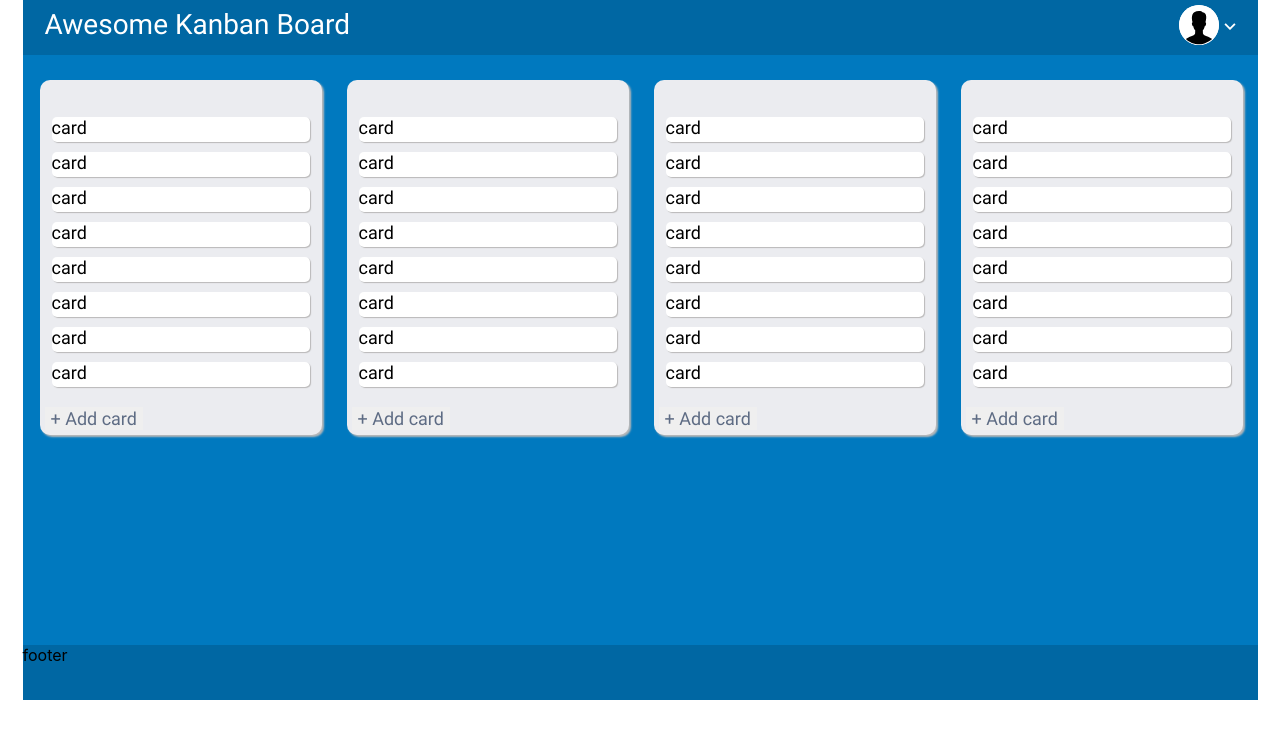
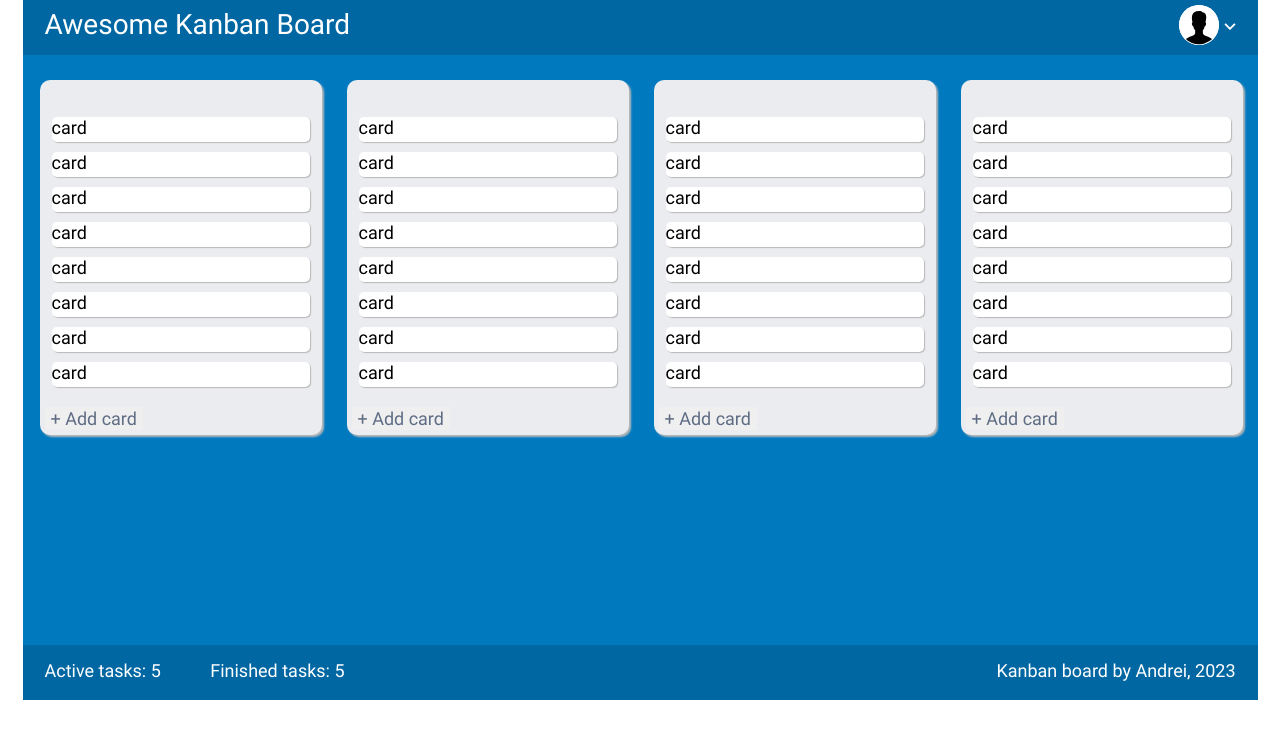
Before and after one commit to SlavikLiabin/kanban-board-final, a React (Create React App) app: page / in a window 1280 px wide. Shown: the top 738 px of the page. Built offline with nearby package versions, Linux system fonts and the light colour scheme.

Commit message:
initial commit

```diff
--- a/src/Components/Footer/footer.module.css
+++ b/src/Components/Footer/footer.module.css
@@ -1,3 +1,8 @@
+@font-face {
+    src: url('../../Components/Shared/Font/Roboto-Regular.ttf');
+    font-family: 'Roboto';
+}
+
 .footer {
     position:absolute;
     top: 645px;
@@ -5,3 +10,19 @@
     height: 55px;
     background-color: #0067A3;
 }
+
+.areaInfo {
+    display: flex;
+    justify-content: space-between;;
+    margin: 15px 22px 0px 22px;
+    font-size: 18px;
+    font-family: 'Roboto';
+    font-weight: 400;
+    color: white;
+}
+
+.tasksCount {
+    display: flex;
+    justify-content: space-between;
+    width: 300px;
+}
--- a/src/Components/Footer/footer.tsx
+++ b/src/Components/Footer/footer.tsx
@@ -5,7 +5,13 @@ export const Footer = () => {
 
     return (
         <footer className={style.footer}>
-            footer
+            <div className={style.areaInfo}>
+                <div className={style.tasksCount}>
+                    <div>Active tasks: 5</div>
+                    <div>Finished tasks: 5</div>
+                </div>
+                <div>Kanban board by Andrei, 2023</div>
+            </div>
         </footer>
     )
 }
```
